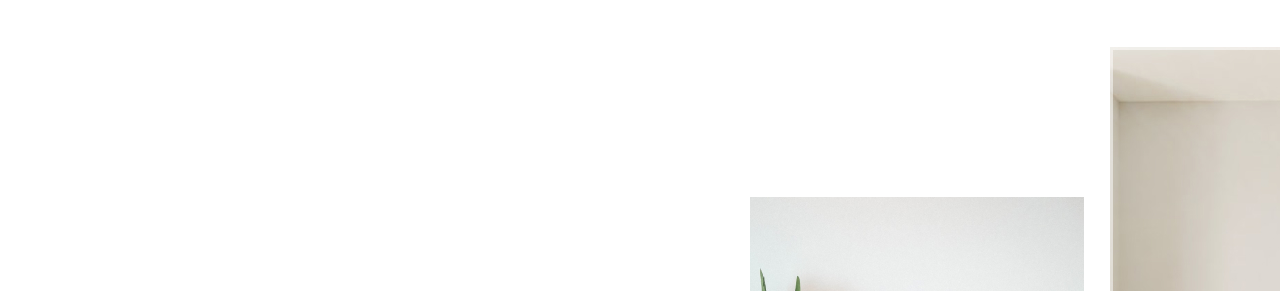
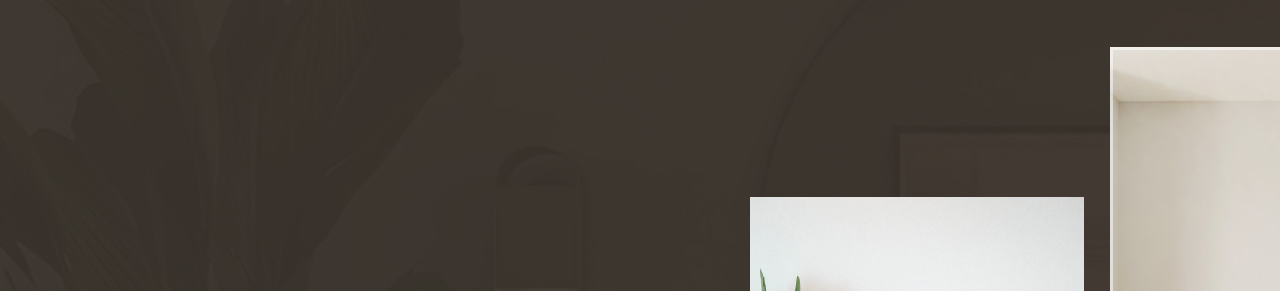
Before and after one commit to eracom-ID311/Design-Your-Space, a plain HTML site: page index.html in a window 1280 px wide. Shown: the part 73-364 px from the top of the page. Drawn offline with nearby package versions, Linux system fonts and the light colour scheme; the site is published under a folder, as on GitHub Pages, so addresses that start at the root find nothing; a web font is replaced by a local one.

Commit message:
Suppression du slash
Suppression du slash dans la feuille de style CSS pour qu'elle s'affiche depuis le lien GitHub

```diff
--- a/styles.css
+++ b/styles.css
@@ -111,7 +111,7 @@ button {
 /*------------------- Entete --------------------*/
 
 .entete {
-  background-image: url(/images/Entete/entete_img-fond-transparent_OK.jpg);
+  background-image: url(images/Entete/entete_img-fond-transparent_OK.jpg);
   background-size: cover;
 
   height: 1200px;
```
